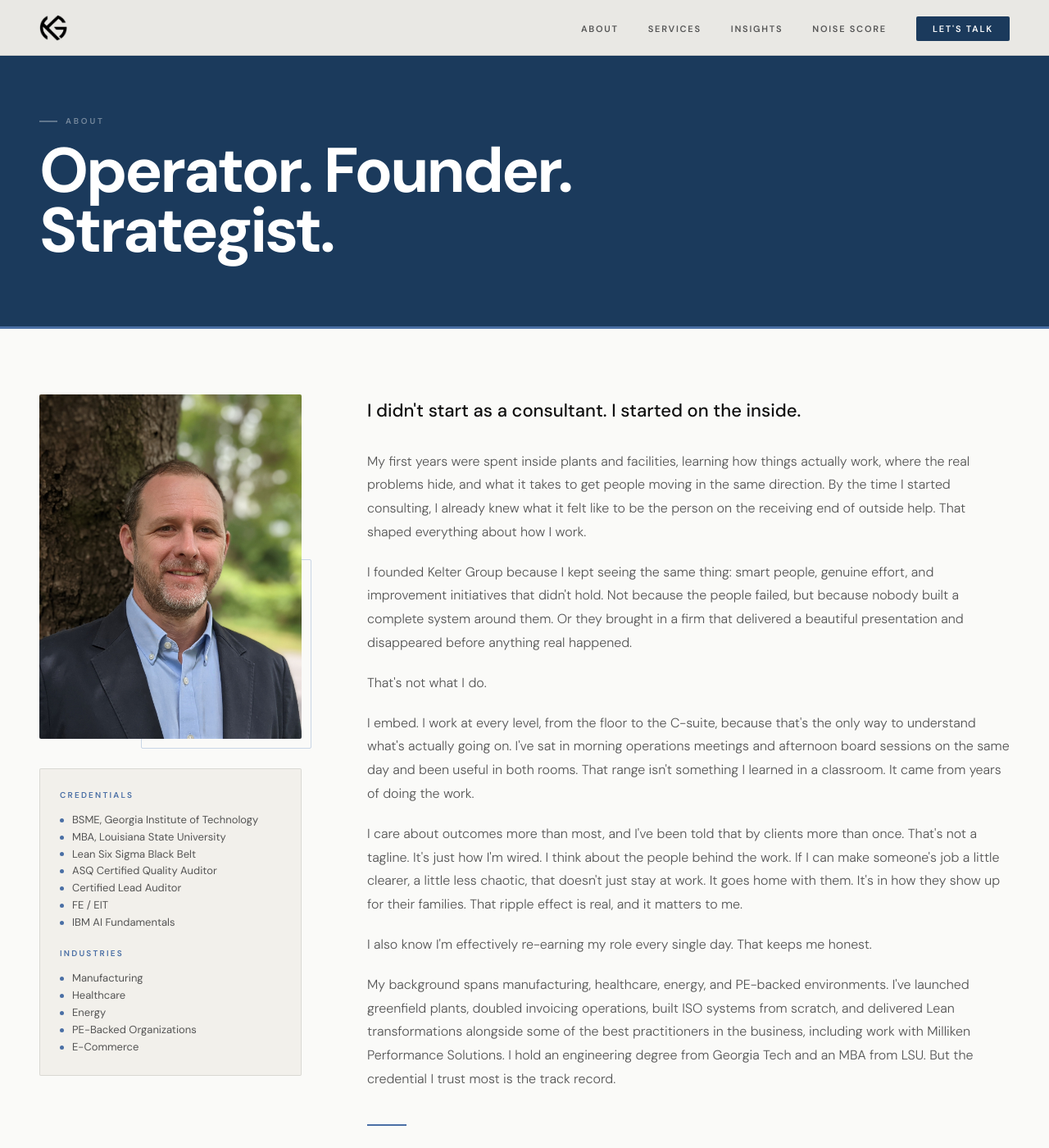
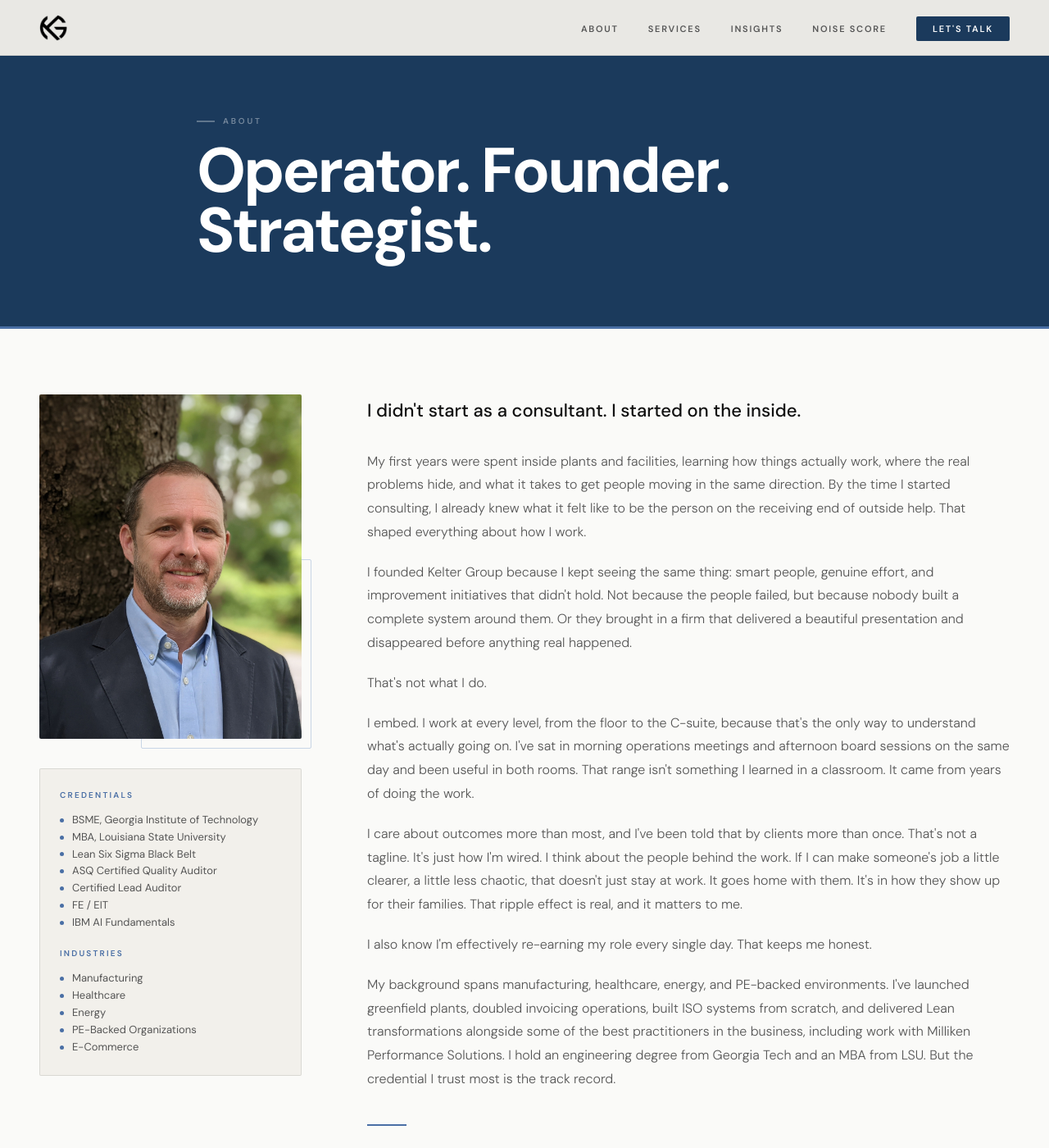
Before and after one commit to BMeaux5/keltergroup-site, a Jekyll site: the page about.html, which Jekyll copies as it is, in a window 1280 px wide and 1400 px high. Shown: the whole window at 82% size. Built offline with Jekyll 4.4.1, drawn with Linux system fonts in a browser that asks for light colours.

Commit message:
Update style.css

```diff
--- a/assets/css/style.css
+++ b/assets/css/style.css
@@ -485,7 +485,7 @@ footer {
   padding: 140px 48px 80px;
   border-bottom: 3px solid var(--slate);
 }
-.page-hero-inner { max-width: 800px; }
+.page-hero-inner { max-width: 720px; margin: 0 auto;}
 .page-hero .eyebrow { color: rgba(255,255,255,0.4); margin-bottom:16px; }
 .page-hero .eyebrow::before { background: rgba(255,255,255,0.3); }
 .page-title {
```
